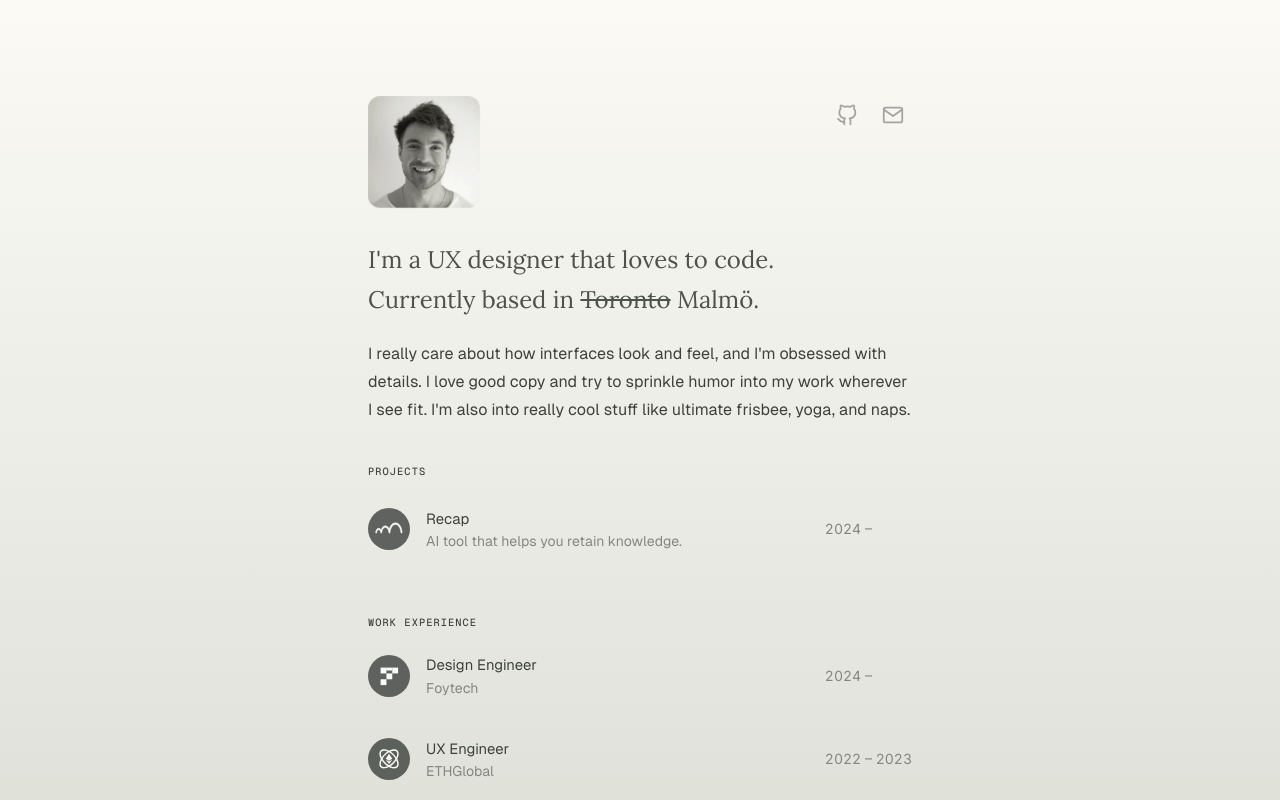
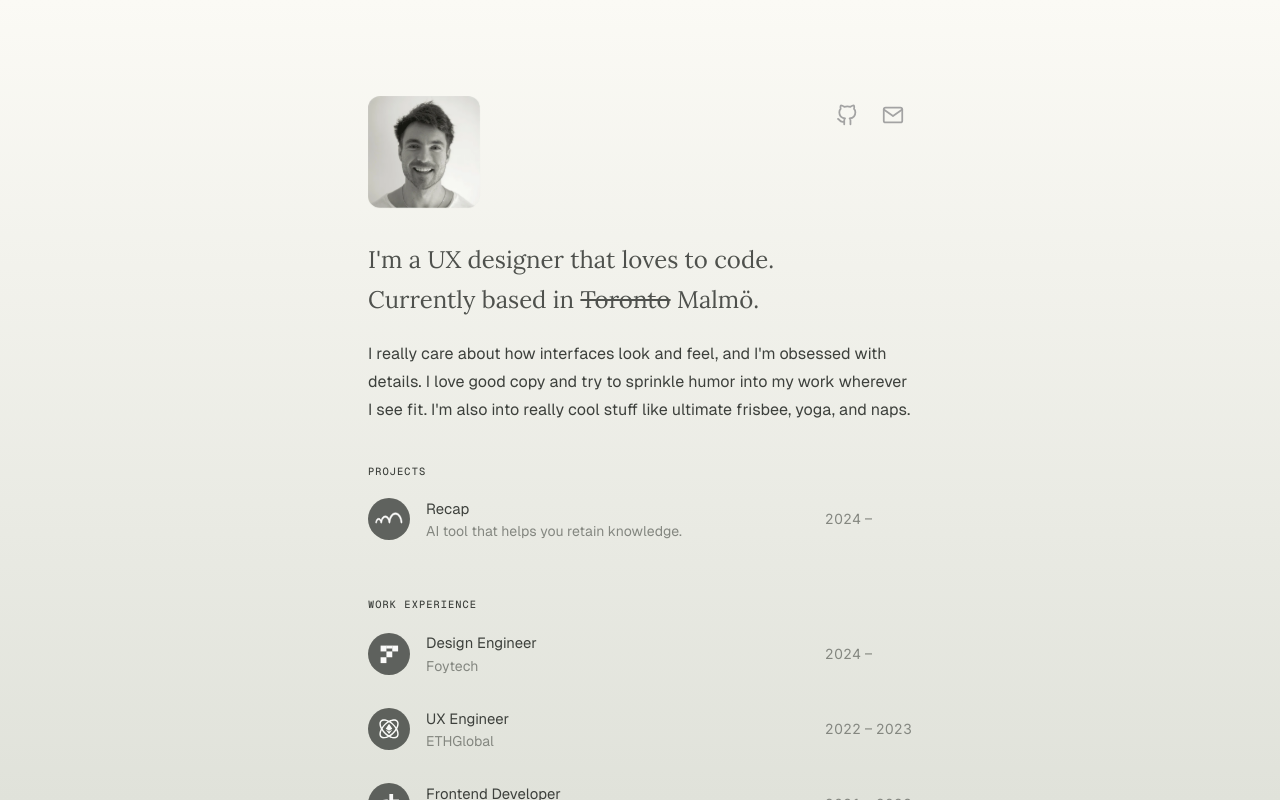
Before and after one commit to kvzivn/kevinivan.com, a Next.js app: page / in a window 1280 px wide. Built offline with nearby package versions, Linux system fonts and the light colour scheme.

Commit message:
adjust layout

```diff
--- a/app/page.tsx
+++ b/app/page.tsx
@@ -206,7 +206,7 @@ export default function Home() {
                 projects
               </h6>
 
-              <div className="mt-1">
+              <div className="mt-0.5">
                 {projects.map((project) => (
                   <a
                     key={project.company}
@@ -214,7 +214,7 @@ export default function Home() {
                     target="_blank"
                     rel="noopener noreferrer"
                     className={cn(
-                      `flex items-center gap-4 py-6 -mx-4 px-4 rounded-lg transition-colors`,
+                      `flex items-center gap-4 py-4 -mx-4 px-4 rounded-lg transition-colors`,
                       project.hover
                     )}
                   >
@@ -261,7 +261,7 @@ export default function Home() {
                     target="_blank"
                     rel="noopener noreferrer"
                     className={cn(
-                      `flex items-center gap-4 py-5 -mx-4 px-4 rounded-lg transition-colors`,
+                      `flex items-center gap-4 py-4 -mx-4 px-4 rounded-lg transition-colors`,
                       job.hover
                     )}
                   >
```
